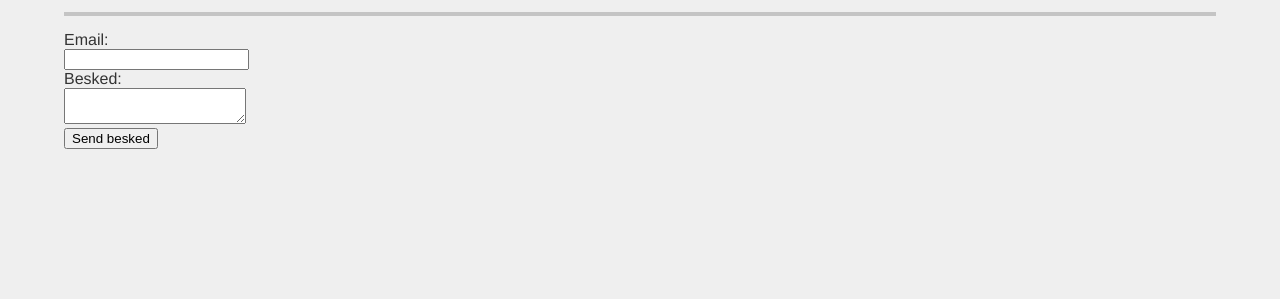
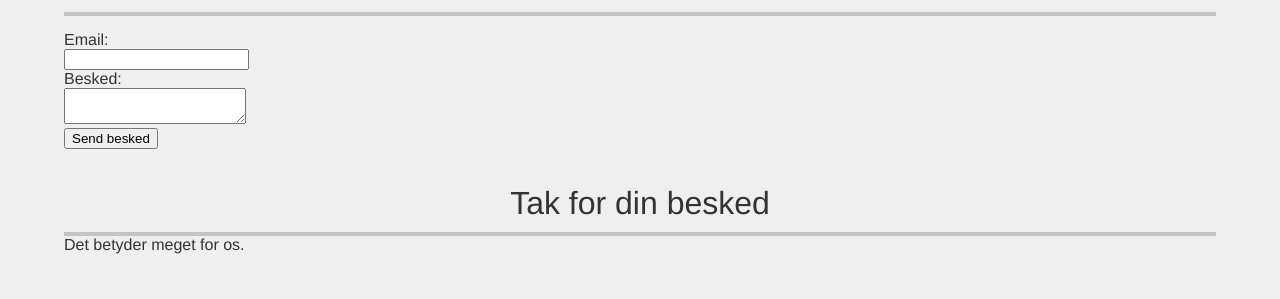
Before and after one commit to kaspth/jepti-webshop, a PHP site: page /contact.php in a window 1280 px wide. Shown: the part 199-498 px from the top of the page. Run offline with PHP 8.4, Linux system fonts and the light colour scheme; some libraries are stand-ins or nearby versions.

Commit message:
Changed class hidden to hidden_receipt and deleted display:none

```diff
--- a/assets/style_contact.css
+++ b/assets/style_contact.css
@@ -19,7 +19,7 @@ section {
 
 }
 
-.answers {
+.hidden_receipt {
 	/*visibility: hidden;*/
 }
 
--- a/contact.php
+++ b/contact.php
@@ -31,7 +31,7 @@
     </form>
   </section>
 
-  <section class="hidden receipt">
+  <section class="hidden_receipt">
     <h1 class="title">Tak for din besked</h1>
     <p>Det betyder meget for os.</p>
   </section>
```
